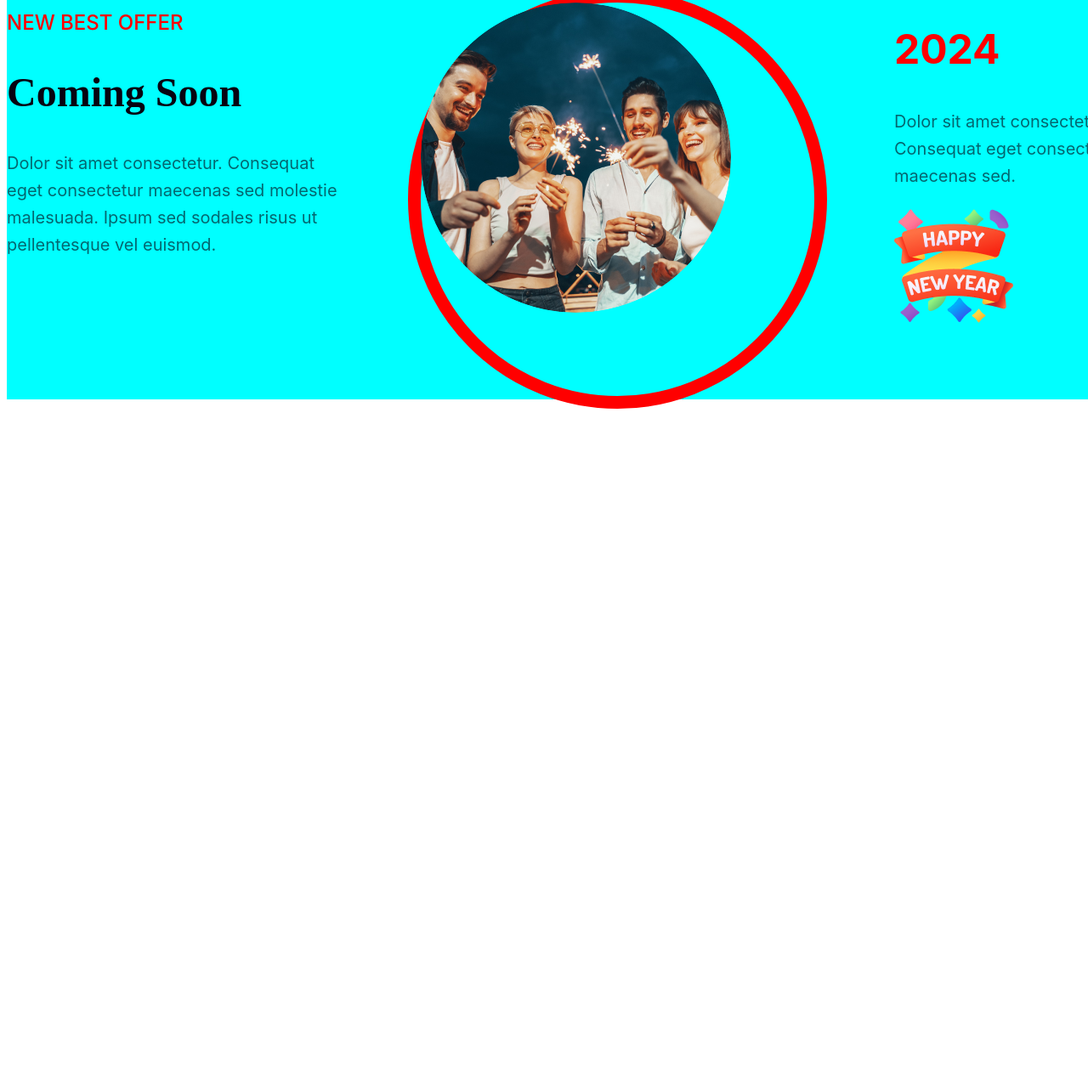
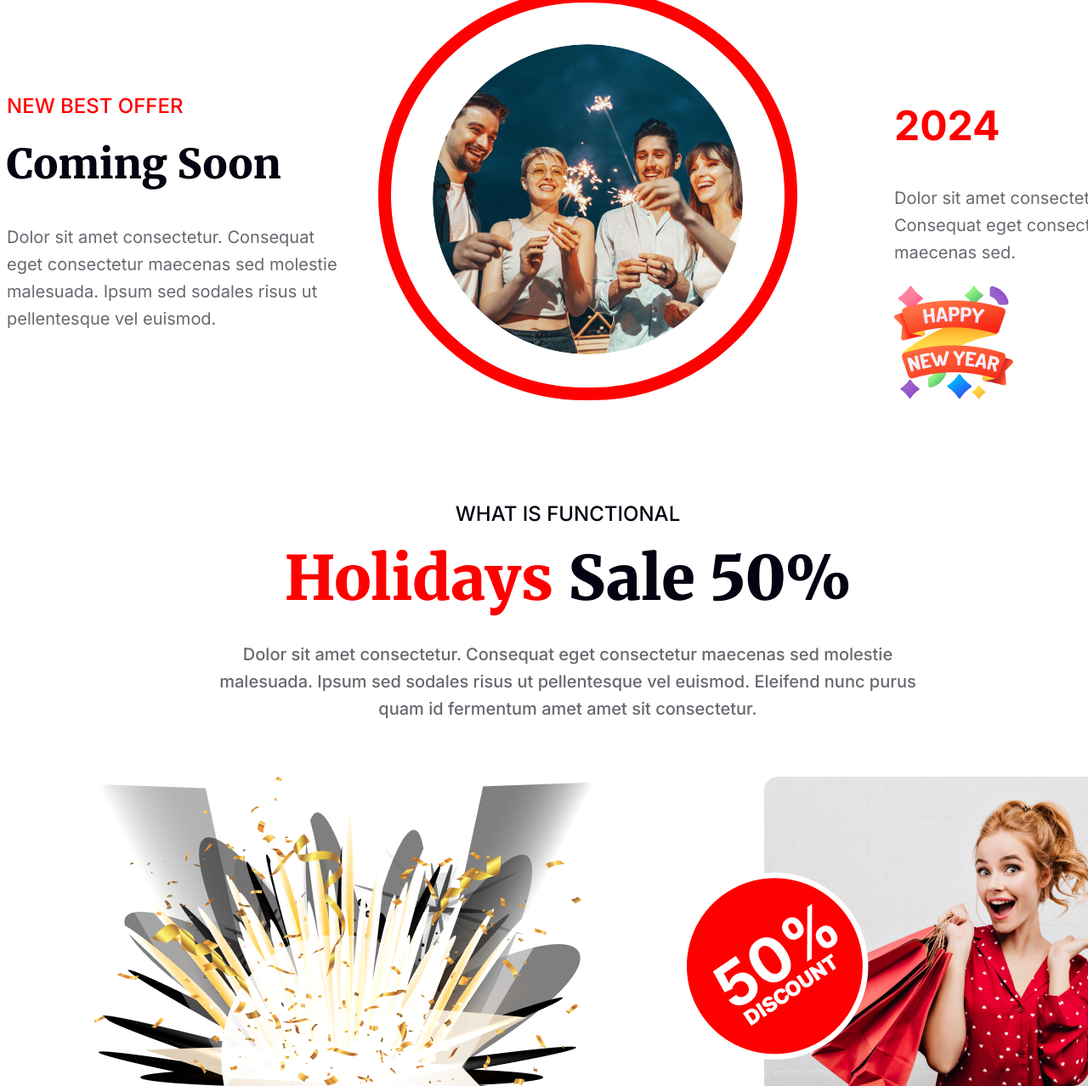
Before and after one commit to DeveloperImran1/B9A1-New-Year-New-Mission-main, a plain HTML site: page index.html in a window 1280 px wide. Shown: the part 2868-4146 px from the top of the page at 85% size. Before the commit the page ends 3349 px from the top, so only its background shows below. Drawn offline with Linux system fonts and the light colour scheme.

Commit message:
comming soon section add

```diff
--- a/index.html
+++ b/index.html
@@ -1,11 +1,18 @@
 <!DOCTYPE html>
 <html lang="en">
+
 <head>
     <meta charset="UTF-8">
     <meta name="viewport" content="width=device-width, initial-scale=1.0">
     <title>B9A1-New-Year-New-Mission-main</title>
+    <link rel="preconnect" href="https://fonts.googleapis.com">
+    <link rel="preconnect" href="https://fonts.gstatic.com" crossorigin>
+    <link
+        href="https://fonts.googleapis.com/css2?family=Inter:wght@300;400;500;600;700;800;900&family=Merriweather:wght@300;400;700;900&display=swap"
+        rel="stylesheet">
     <link rel="stylesheet" href="style.css">
 </head>
+
 <body>
 
     <header>
@@ -34,7 +41,8 @@
             <div class="welcome-background">
                 <div class="welcome-content">
                     <h1>Welcome to midnight party</h1>
-                    <p>Dolor sit amet consectetur. Consequat eget consectetur maecenas sed molestie malesuada. Ipsum sed sodales risus ut pellentesque vel euismod. </p>
+                    <p>Dolor sit amet consectetur. Consequat eget consectetur maecenas sed molestie malesuada. Ipsum sed
+                        sodales risus ut pellentesque vel euismod. </p>
                     <button>Join Now</button>
 
                 </div>
@@ -49,7 +57,7 @@
                 <div class="timing">
                     <h2> <span>Place:</span> New Park Hotel</h2>
                     <h2> <span>Date:</span> Date: 31 December Night 2023</h2>
-                    <h2> <span>Time:</span>  Evening 7.30 pm to 12.30 am</h2>
+                    <h2> <span>Time:</span> Evening 7.30 pm to 12.30 am</h2>
                     <button class="timing-btn">Join Now</button>
                 </div>
 
@@ -62,7 +70,8 @@
                 <div class="coming-soon-text">
                     <h3>NEW BEST OFFER</h3>
                     <h1>Coming Soon</h1>
-                    <p>Dolor sit amet consectetur. Consequat eget consectetur maecenas sed molestie malesuada. Ipsum sed sodales risus ut pellentesque vel euismod. </p>
+                    <p>Dolor sit amet consectetur. Consequat eget consectetur maecenas sed molestie malesuada. Ipsum sed
+                        sodales risus ut pellentesque vel euismod. </p>
 
                 </div>
                 <div class="coming-soon-photo">
@@ -75,6 +84,68 @@
                 </div>
             </div>
         </section>
+
+        <section class="holiday">
+            <div class="holiday-container">
+                <div class="holiday-content">
+                    <h4>WHAT IS FUNCTIONAL</h4>
+                    <h1><span>Holidays</span> Sale 50%</h1>
+                    <p>Dolor sit amet consectetur. Consequat eget consectetur maecenas sed
+                        molestie malesuada. Ipsum sed sodales risus ut pellentesque vel euismod. Eleifend nunc purus
+                        quam id fermentum amet amet sit consectetur.</p>
+
+                </div>
+                <div class="holiday-images">
+
+                    <div class="background-color">
+                        <div class="holiday-gift-box">
+                            <img src="./Group 75.png" alt="gift box">
+                        </div>
+                        <!-- <div > -->
+                            <div class="discount-photo">
+                                <img src="./Rectangle 1.png" alt="" >
+                            </div>
+
+                        <!-- </div> -->
+                        <div class="discount-image">
+                            <img src="./Group 44.png" alt="discount">
+                        </div>
+                    </div>
+
+                </div>
+
+            </div>
+        </section>
+        <section class="products-section">
+            <div class="container">
+                <div class="content">
+                    <h3>THE BEST GIFTS</h3>
+                    <h1>Our Awesome Portfolio</h1>
+                    <p>Dolor sit amet consectetur. Consequat eget consectetur maecenas sed molestie malesuada. Ipsum sed
+                        sodales risus ut pellentesque vel euismod. </p>
+                </div>
+                <div class="products">
+                    <div class="product">
+                        <img src="./Rectangle 3.png" alt="bag">
+                    </div>
+                    <div class="product">
+                        <img src="./Rectangle 4.png" alt="bag">
+                    </div>
+                    <div class="product">
+
+                    </div>
+                    <div class="product">
+
+                    </div>
+                    <div class="product">
+
+                    </div>
+                    <div class="product">
+
+                    </div>
+                </div>
+            </div>
+        </section>
     </main>
 
     <footer>
@@ -83,4 +154,5 @@
 
 
 </body>
+
 </html>
--- a/style.css
+++ b/style.css
@@ -93,7 +93,7 @@
 /* wellcome section style  */
 .welcome-background {
     display: flex;
-    background-image: url("Vectorrr.png");
+    background-image: linear-gradient(90deg, #070211 0%, rgba(7, 2, 17, 0.00) 100%), url("Vectorrr.png");
     background-repeat: no-repeat;
     width: 1320px;
     height: 600px;
@@ -103,6 +103,7 @@
     position: relative;
     margin-bottom: 128px;
     margin-top: 120px;
+    border-radius: 16px;
 }
 
 .welcome-content {
@@ -221,9 +222,14 @@
     width: 1320px;
     height: 482px;
     margin: 0 auto;
-    background-color: aqua;
+    /* background-color: aqua; */
     /* text-align: left; */
     justify-content: space-between;
+    border-radius: 16px;
+}
+
+.coming-soon-text {
+    margin-top: 98px;
 }
 
 .coming-soon-text h3 {
@@ -234,6 +240,7 @@
     font-style: normal;
     font-weight: 500;
     line-height: normal;
+
 }
 
 .coming-soon-text h1 {
@@ -244,6 +251,7 @@
     font-weight: 900;
     line-height: normal;
     text-transform: capitalize;
+    margin-top: 16px;
 }
 
 .coming-soon-text p {
@@ -254,6 +262,7 @@
     font-style: normal;
     font-weight: 400;
     line-height: 32px;
+    margin-top: 22px;
     /* 160% */
 }
 
@@ -263,17 +272,22 @@
     flex-shrink: 0;
     border-radius: 364.844px;
     background-image: lightgray -91.279px 0px / 150.038% 100%;
-
+    margin: 49px;
     /* border: 5px solid red;
     padding: 5px; */
 }
 
 .coming-soon-photo {
     width: 463px;
-    height: 463px;
+    height: 453px;
     flex-shrink: 0;
     border-radius: 463px;
     border: 15px solid #F00;
+    margin-right: 70px;
+}
+
+.coming-soon-date {
+    margin-top: 90px;
 }
 
 .coming-soon-date h1 {
@@ -293,11 +307,137 @@
     font-weight: 400;
     line-height: 32px;
     width: 276px;
-    /* 160% */
+    margin-top: 16px;
 }
 
 .coming-soon-date img {
     width: 140px;
     height: 140px;
     flex-shrink: 0;
+    margin-bottom: 48px;
 }
+
+/* holiday section style  */
+/* .holiday{
+    margin-bottom: 400px;
+} */
+
+.holiday-container {
+
+    width: 1320px;
+    height: 958px;
+    /* background-color: aliceblue; */
+    margin: 120px auto 0;
+    text-align: center;
+
+}
+
+.holiday-content h4 {
+    color: #070211;
+    font-family: Inter;
+    font-size: 24px;
+    font-style: normal;
+    font-weight: 500;
+    line-height: normal;
+
+    margin: 0px;
+    padding: 0px;
+    margin-bottom: 16px;
+}
+
+.holiday-content h1 span {
+    color: #F00;
+    text-align: center;
+    font-family: Merriweather;
+    font-size: 72px;
+    font-style: normal;
+    font-weight: 900;
+    line-height: normal;
+
+
+}
+
+.holiday-content h1 {
+    color: #070211;
+    font-family: Merriweather;
+    font-size: 72px;
+    font-style: normal;
+    font-weight: 900;
+    line-height: normal;
+
+    margin: 0px;
+    padding: 0px;
+    margin-bottom: 28px;
+}
+
+.holiday-content p {
+    width: 868px;
+
+    color: rgba(7, 2, 17, 0.60);
+    text-align: center;
+    font-family: Inter;
+    font-size: 20px;
+    font-style: normal;
+    font-weight: 500;
+    line-height: 32px;
+
+    margin: 0px;
+    padding: 0px;
+    margin-bottom: 64px;
+    margin-left: 226px;
+
+}
+
+.holiday-images {
+
+    justify-content: space-between;
+
+    background-repeat: no-repeat;
+
+
+}
+
+
+.holiday-images .holiday-discount {
+    width: 206.841px;
+    height: 206.841px;
+    flex-shrink: 0;
+    margin-top: 80px;
+    margin-left: 170px;
+}
+
+.discount-photo{
+    position: relative;
+
+}
+
+.discount-image {
+    position: absolute;
+
+    right: 5;
+    margin-left: 750px;
+    margin-top: 70px;
+
+}
+
+.holiday-images .background-color {
+    background-image: url("./Rectangle\ 2.png");
+    /* width: 1320px;
+    height: 229px; */
+    background-position: bottom ;
+    background-repeat: no-repeat;
+
+}
+.background-color{
+    display:flex;
+    justify-content: space-between;
+}
+
+
+/* product section  */
+
+.products{
+    display: grid;
+    grid-columns: 3;
+
+}
```
